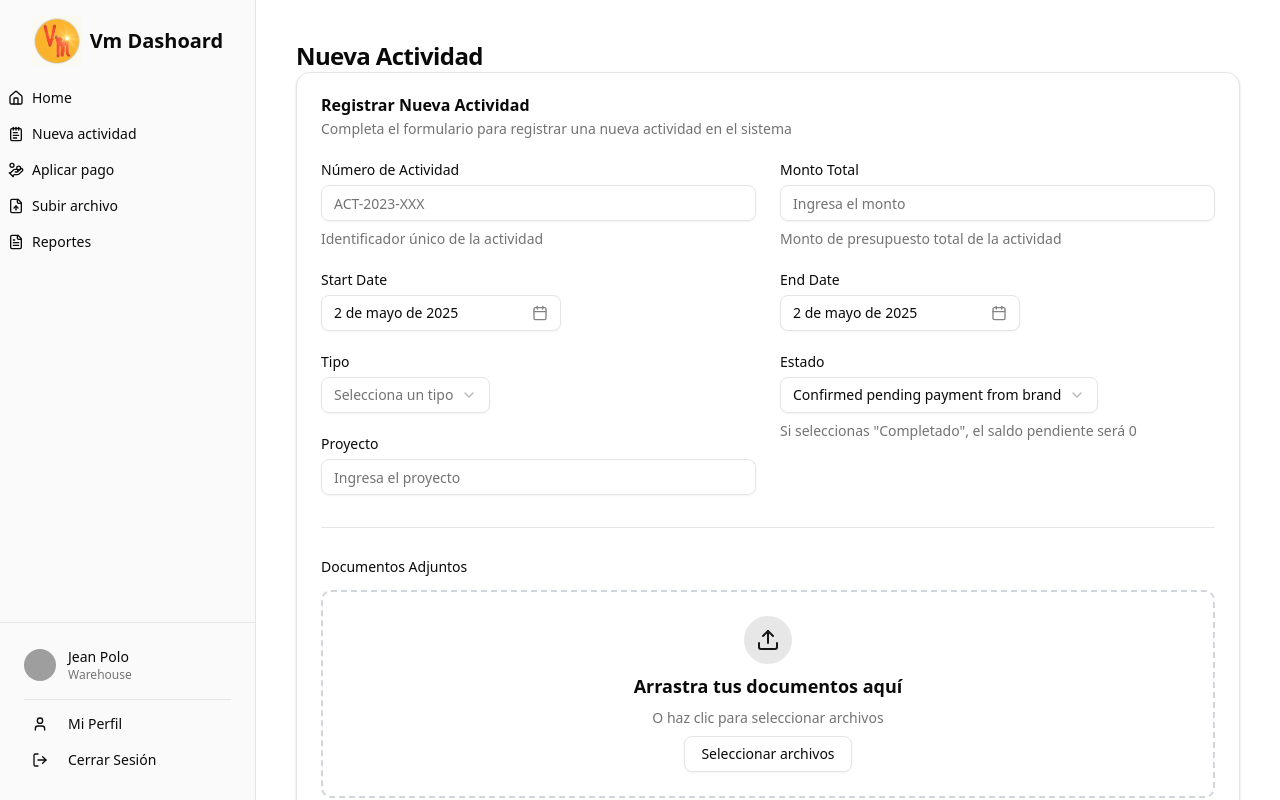
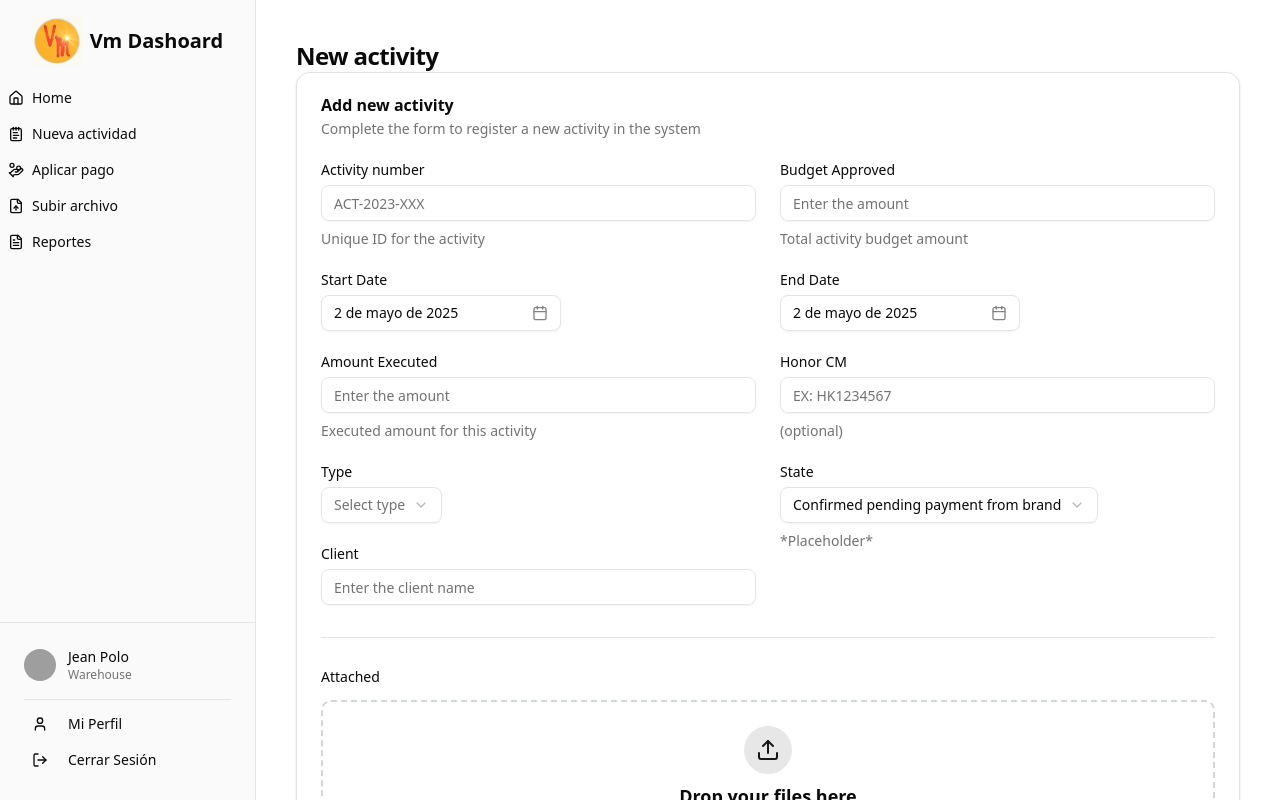
Before and after one commit to jeanTULF/form-credit-memo, a React (Vite) app: page /new-activity in a window 1280 px wide. Shown: the top 800 px of the page. Built offline with nearby package versions, Linux system fonts and the light colour scheme; grey boxes are pictures that could not be loaded.

Commit message:
English translate in newactivity page

```diff
--- a/src/components/ActivityForm.jsx
+++ b/src/components/ActivityForm.jsx
@@ -20,21 +20,26 @@ import { es } from "date-fns/locale"
 const ActivityForm = () => {
 
     const formSchema = z.object({
-        numero: z.string().min(1, "El número de actividad es requerido"),
-        contrato: z.string().min(1, "El contrato es requerido"),
-        tipo: z.string().min(1, "El tipo es requerido"),
-        proyecto: z.string().min(1, "El proyecto es requerido"),
-        monto: z
-          .string()
-          .min(1, "El monto es requerido")
-          .refine((val) => !isNaN(Number.parseFloat(val.replace(/,/g, ""))) && Number.parseFloat(val.replace(/,/g, "")) > 0, {
-            message: "El monto debe ser un número válido mayor a 0",
-          }),
-        fecha: z.date(),
-        estado: z.string().min(1, "El estado es requerido"),
-        adjuntos: z.array(z.string()).optional(),
-        notas: z.string().optional(),
-      })
+  numero: z.string().min(1, "Activity number is required"),
+  contrato: z.string().min(1, "Contract is required"),
+  tipo: z.string().min(1, "Type is required"),
+  proyecto: z.string().min(1, "Project is required"),
+  monto: z
+    .string()
+    .min(1, "Amount is required")
+    .refine(
+      (val) =>
+        !isNaN(Number.parseFloat(val.replace(/,/g, ""))) &&
+        Number.parseFloat(val.replace(/,/g, "")) > 0,
+      {
+        message: "Amount must be a valid number greater than 0",
+      }
+    ),
+  fecha: z.date(),
+  estado: z.string().min(1, "Status is required"),
+  adjuntos: z.array(z.string()).optional(),
+  notas: z.string().optional(),
+});
 
     const form = useForm({
         resolver: zodResolver(formSchema),
@@ -45,6 +50,7 @@ const ActivityForm = () => {
           proyecto: "",
           monto: "",
           fecha: new Date(),
+          creditMemo: "",
           estado: "pending",
           adjuntos: [],
           notas: "",
@@ -62,15 +68,17 @@ const ActivityForm = () => {
               name="numero"
               render={({ field }) => (
                 <FormItem>
-                  <FormLabel>Número de Actividad</FormLabel>
+                  <FormLabel>Activity number</FormLabel>
                   <FormControl>
                     <Input placeholder="ACT-2023-XXX" {...field} />
                   </FormControl>
-                  <FormDescription>Identificador único de la actividad</FormDescription>
+                  <FormDescription>Unique ID for the activity</FormDescription>
                   <FormMessage />
                 </FormItem>
               )}
             />
+
+
 
             <FormField
               control={form.control}
@@ -101,14 +109,29 @@ const ActivityForm = () => {
 
             <FormField
               control={form.control}
+              name="monto"
+              render={({ field }) => (
+                <FormItem>
+                  <FormLabel>Amount Executed</FormLabel>
+                  <FormControl>
+                    <Input placeholder="Enter the amount" {...field} />
+                  </FormControl>
+                  <FormDescription>Executed amount for this activity</FormDescription>
+                  <FormMessage />
+                </FormItem>
+              )}
+            />
+
+            <FormField
+              control={form.control}
               name="tipo"
               render={({ field }) => (
                 <FormItem>
-                  <FormLabel>Tipo</FormLabel>
+                  <FormLabel>Type</FormLabel>
                   <Select onValueChange={field.onChange} defaultValue={field.value}>
                     <FormControl>
                       <SelectTrigger>
-                        <SelectValue placeholder="Selecciona un tipo" />
+                        <SelectValue placeholder="Select type" />
                       </SelectTrigger>
                     </FormControl>
                     <SelectContent>
@@ -128,9 +151,9 @@ const ActivityForm = () => {
               name="proyecto"
               render={({ field }) => (
                 <FormItem>
-                  <FormLabel>Proyecto</FormLabel>
+                  <FormLabel>Client</FormLabel>
                   <FormControl>
-                    <Input placeholder="Ingresa el proyecto" {...field} />
+                    <Input placeholder="Enter the client name" {...field} />
                   </FormControl>
                   <FormMessage />
                 </FormItem>
@@ -144,11 +167,11 @@ const ActivityForm = () => {
               name="monto"
               render={({ field }) => (
                 <FormItem>
-                  <FormLabel>Monto Total</FormLabel>
+                  <FormLabel>Budget Approved</FormLabel>
                   <FormControl>
-                    <Input placeholder="Ingresa el monto" {...field} />
+                    <Input placeholder="Enter the amount" {...field} />
                   </FormControl>
-                  <FormDescription>Monto  de presupuesto total de la actividad</FormDescription>
+                  <FormDescription>Total activity budget amount</FormDescription>
                   <FormMessage />
                 </FormItem>
               )}
@@ -185,10 +208,25 @@ const ActivityForm = () => {
 
             <FormField
               control={form.control}
+              name="proyecto"
+              render={({ field }) => (
+                <FormItem>
+                  <FormLabel>Honor CM</FormLabel>
+                  <FormControl>
+                    <Input placeholder="EX: HK1234567" {...field} />
+                  </FormControl>
+                  <FormDescription>(optional)</FormDescription>
+                  <FormMessage />
+                </FormItem>
+              )}
+            />
+
+            <FormField
+              control={form.control}
               name="estado"
               render={({ field }) => (
                 <FormItem>
-                  <FormLabel>Estado</FormLabel>
+                  <FormLabel>State</FormLabel>
                   <Select onValueChange={field.onChange} defaultValue={field.value}>
                     <FormControl>
                       <SelectTrigger>
@@ -203,7 +241,7 @@ const ActivityForm = () => {
                       <SelectItem value="paidShare">Paid share CM with client</SelectItem>
                     </SelectContent>
                   </Select>
-                  <FormDescription>Si seleccionas "Completado", el saldo pendiente será 0</FormDescription>
+                  <FormDescription>*Placeholder*</FormDescription>
                   <FormMessage />
                 </FormItem>
               )}
@@ -214,7 +252,7 @@ const ActivityForm = () => {
         <Separator />
 
         <div className="space-y-4">
-          <FormLabel>Documentos Adjuntos</FormLabel>
+          <FormLabel>Attached</FormLabel>
           <div
             className="flex flex-col items-center justify-center border-2 border-dashed border-gray-300 rounded-lg p-6 text-center hover:bg-gray-50 transition-colors"
             /* onDragOver={handleDragOver}
@@ -224,8 +262,8 @@ const ActivityForm = () => {
               <div className="rounded-full bg-primary/10 p-3">
                 <Upload className="h-6 w-6 text-primary" />
               </div>
-              <h3 className="text-lg font-semibold">Arrastra tus documentos aquí</h3>
-              <p className="text-sm text-muted-foreground">O haz clic para seleccionar archivos</p>
+              <h3 className="text-lg font-semibold">Drop your files here</h3>
+              <p className="text-sm text-muted-foreground">Or click to select your file</p>
               <input
                 type="file"
                 id="file-upload"
@@ -252,7 +290,7 @@ const ActivityForm = () => {
                   document.getElementById("file-upload")?.click()
                 }}
               >
-                Seleccionar archivos
+                Select files
               </Button>
             </div>
           </div>
@@ -287,10 +325,10 @@ const ActivityForm = () => {
           name="notas"
           render={({ field }) => (
             <FormItem>
-              <FormLabel>Notas Adicionales</FormLabel>
+              <FormLabel>Notes</FormLabel>
               <FormControl>
                 <Textarea
-                  placeholder="Ingresa cualquier información adicional relevante"
+                  placeholder="Enter any additional relevant information"
                   className="resize-none"
                   {...field}
                 />
@@ -302,9 +340,9 @@ const ActivityForm = () => {
 
         <div className="flex justify-end gap-4">
           <Button type="button" variant="outline" onClick={() => form.reset()}>
-            Cancelar
+            Cancel
           </Button>
-          <Button type="submit">Guardar Actividad</Button>
+          <Button type="submit">Add new activity</Button>
         </div>
       </form>
     </Form>
--- a/src/pages/NewActivity.jsx
+++ b/src/pages/NewActivity.jsx
@@ -5,11 +5,11 @@ import React from 'react'
 const NewActivity = () => {
   return (
     <div className='flex flex-col p-10 w-full'>
-      <h1 className="text-2xl font-bold tracking-tight">Nueva Actividad</h1>
+      <h1 className="text-2xl font-bold tracking-tight">New activity</h1>
       <Card>
         <CardHeader>
-          <CardTitle>Registrar Nueva Actividad</CardTitle>
-          <CardDescription>Completa el formulario para registrar una nueva actividad en el sistema</CardDescription>
+          <CardTitle>Add new activity</CardTitle>
+          <CardDescription>Complete the form to register a new activity in the system</CardDescription>
         </CardHeader>
         <CardContent>
           <ActivityForm />
```
